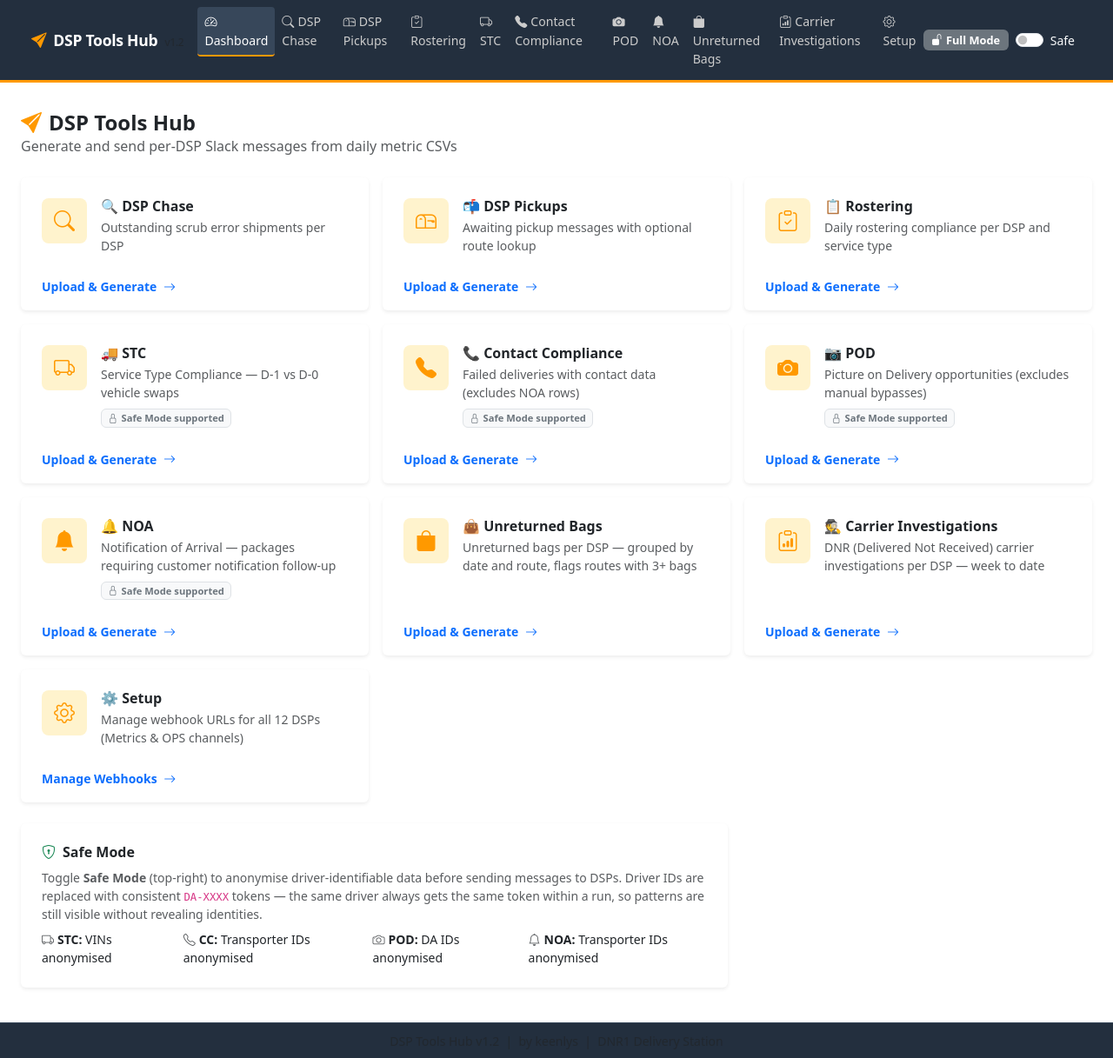
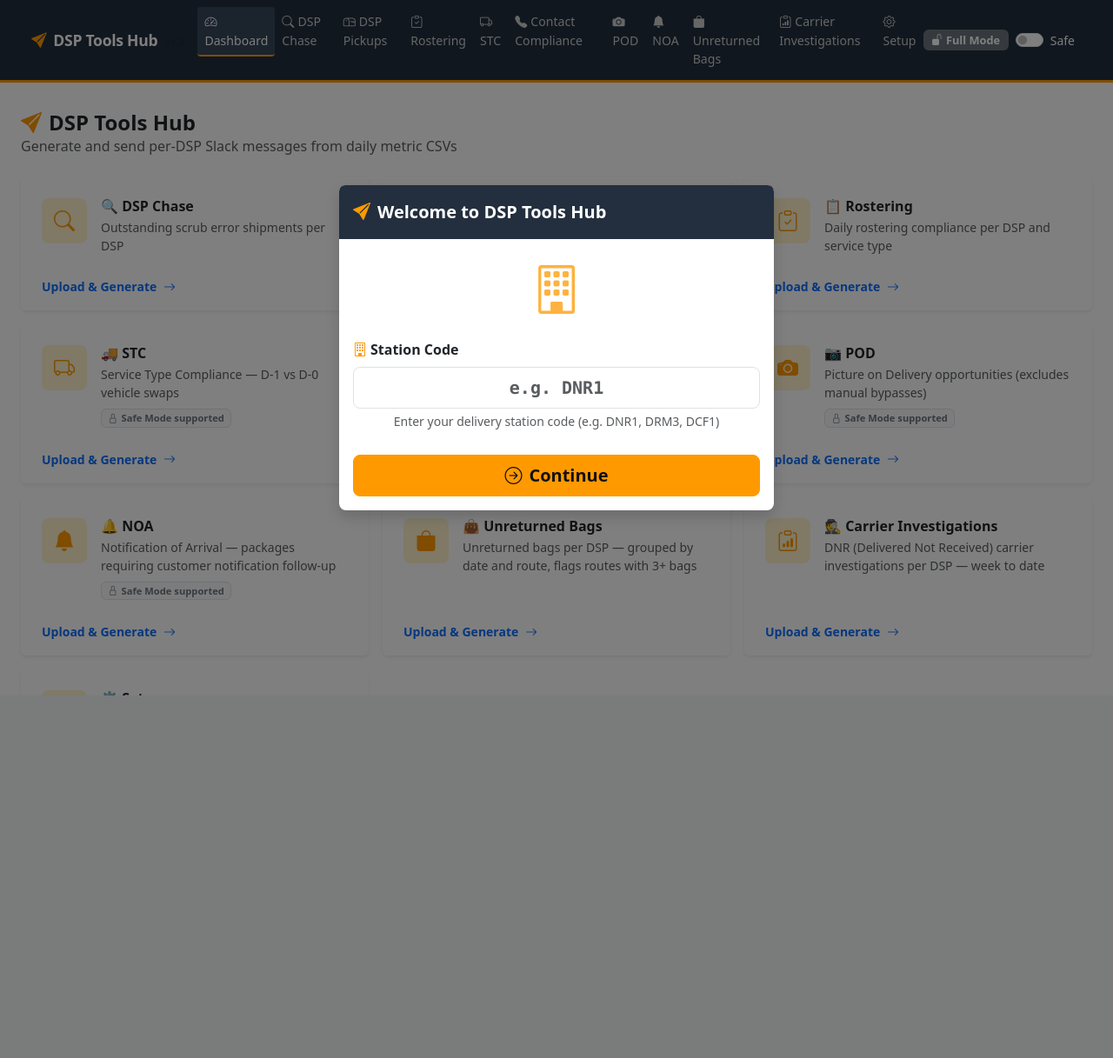
Before and after one commit to dnr1deliveries-afk/dsp-tools-hub, a Flask app: page / in a window 1280 px wide. Shown: the whole page at 87% size. After the commit the page ends 800 px from the top, so only its background shows below. Run offline with Flask 3, Linux system fonts and the light colour scheme.

Commit message:
feat: Multi-station support with per-station webhook config

```diff
--- a/app.py
+++ b/app.py
@@ -1,7 +1,7 @@
 """
-DSP Tools Hub — Web Application v1.2
+DSP Tools Hub — Web Application v1.3
 Flask web interface for the DSP Tools Hub.
-Ported from DSP_Tools_Hub.py (desktop tkinter app) v1.6
+Multi-station support with per-station webhook configuration.
 Deploy: Docker → Render.com
 Repo:   dnr1deliveries-afk/dsp-tools-hub
 """
@@ -27,11 +27,11 @@ from processing.dsp_core import (
     generate_bags_messages,
     generate_carrier_inv_messages,
 )
-from storage.webhook_store import (
-    load_webhooks, save_webhooks,
-    get_webhooks_for_channel, invalidate_cache,
-    DEFAULT_WEBHOOKS,
-    load_settings, save_settings, get_payload_key,
+from storage.station_store import (
+    load_station_webhooks, save_station_webhooks,
+    load_station_settings, save_station_settings,
+    get_webhooks_for_channel, get_payload_key,
+    list_stations,
 )
 
 # ── Logging ───────────────────────────────────────────────────────────────────
@@ -46,7 +46,7 @@ app = Flask(__name__)
 app.secret_key = os.environ.get('SECRET_KEY', 'dsp-hub-dev-key-change-in-prod')
 app.config['MAX_CONTENT_LENGTH'] = 50 * 1024 * 1024   # 50 MB
 
-VERSION    = '1.2'
+VERSION    = '1.3'
 BUILD_DATE = '2026-04-02'
 
 # ── Tool registry — single source of truth for all 9 tools ───────────────────
@@ -157,10 +157,12 @@ GENERATORS = {
 # ── Context processor ─────────────────────────────────────────────────────────
 @app.context_processor
 def inject_globals():
+    station = session.get('station_code', '')
     return {
         'version':   VERSION,
         'tools':     TOOLS,
         'safe_mode': session.get('safe_mode', False),
+        'station':   station,
     }
 
 
@@ -168,8 +170,9 @@ def inject_globals():
 _msg_store = defaultdict(dict)
 
 
-def get_messages(tool_id: str) -> dict:
-    return session.get(f'messages_{tool_id}', {})
+def get_station() -> str:
+    """Get current station code from session."""
+    return session.get('station_code', '').upper()
 
 
 def store_messages(tool_id: str, messages: dict):
@@ -199,6 +202,23 @@ def index():
     return render_template('index.html')
 
 
+# ── Station selection ─────────────────────────────────────────────────────────
+@app.route('/set-station', methods=['POST'])
+def set_station():
+    """Set station code from welcome modal."""
+    raw_station = request.form.get('station_code', '').strip().upper()
+
+    if raw_station:
+        session['station_code'] = raw_station
+        logger.info(f"Station set to: {raw_station}")
+        flash(f'✅ Station set to {raw_station}', 'success')
+
+    next_page = request.form.get('next', '/')
+    if not next_page.startswith('/'):
+        next_page = '/'
+    return redirect(next_page)
+
+
 # ── Safe Mode toggle (AJAX) ───────────────────────────────────────────────────
 @app.route('/set-safe-mode', methods=['POST'])
 def set_safe_mode():
@@ -215,6 +235,11 @@ def tool(tool_id):
         return render_template('error.html', code=404,
                                title='Tool Not Found',
                                message=f'No tool named "{tool_id}".'), 404
+
+    station = get_station()
+    if not station:
+        flash('⚠️ Please select a station first.', 'warning')
+        return redirect(url_for('index'))
 
     tool_meta = TOOLS[tool_id]
     messages  = {}
@@ -258,7 +283,7 @@ def tool(tool_id):
     else:
         messages = get_stored_messages(tool_id)
 
-    webhooks      = load_webhooks()
+    webhooks      = load_station_webhooks(station)
     dsp_list      = sorted(messages.keys())
     first_message = messages.get(dsp_list[0], '') if dsp_list else ''
 
@@ -281,6 +306,10 @@ def send_slack(tool_id):
     if tool_id not in TOOLS:
         return jsonify({'ok': False, 'error': f'Unknown tool: {tool_id}'}), 400
 
+    station = get_station()
+    if not station:
+        return jsonify({'ok': False, 'error': 'No station selected.'}), 400
+
     body    = request.get_json(silent=True) or {}
     channel = body.get('channel', 'metrics').lower()
     dsps    = body.get('dsps', [])
@@ -289,16 +318,15 @@ def send_slack(tool_id):
     if not messages:
         return jsonify({'ok': False, 'error': 'No messages found. Generate messages first.'}), 400
 
-    webhooks = get_webhooks_for_channel(channel)
+    webhooks = get_webhooks_for_channel(station, channel)
     if not webhooks:
-        return jsonify({'ok': False, 'error': f'No {channel} webhooks configured. Check Setup.'}), 400
+        return jsonify({'ok': False, 'error': f'No {channel} webhooks configured for {station}. Check Setup.'}), 400
 
     targets = [d for d in (dsps if dsps else sorted(messages.keys())) if d in messages]
     if not targets:
         return jsonify({'ok': False, 'error': 'No matching DSPs to send to.'}), 400
 
-    # Get the configured payload key (e.g., 'message' or 'text')
-    payload_key = get_payload_key()
+    payload_key = get_payload_key(station)
 
     results = []
     success = 0
@@ -308,7 +336,6 @@ def send_slack(tool_id):
             results.append({'dsp': dsp, 'ok': False, 'msg': 'No webhook URL configured'})
             continue
         try:
-            # Use configurable payload key
             r = requests.post(url, json={payload_key: messages[dsp]}, timeout=10)
             ok = r.status_code in (200, 201, 204)
             if ok:
@@ -326,6 +353,7 @@ def send_slack(tool_id):
         'sent':    success,
         'total':   len(targets),
         'channel': channel,
+        'station': station,
         'results': results,
     })
 
@@ -334,6 +362,11 @@ def send_slack(tool_id):
 
 @app.route('/setup', methods=['GET', 'POST'])
 def setup():
+    station = get_station()
+    if not station:
+        flash('⚠️ Please select a station first.', 'warning')
+        return redirect(url_for('index'))
+
     if request.method == 'POST':
         action = request.form.get('action', '')
 
@@ -348,9 +381,9 @@ def setup():
                         if dsp not in new_data:
                             new_data[dsp] = {'metrics': '', 'ops': ''}
                         new_data[dsp][channel] = val.strip()
-            ok = save_webhooks(new_data)
-            flash('✅ Webhooks saved.' if ok else
-                  '⚠️ Saved locally (GitHub write failed — check GITHUB_TOKEN).', 'success' if ok else 'warning')
+            ok = save_station_webhooks(station, new_data)
+            flash(f'✅ Webhooks saved for {station}.' if ok else
+                  '⚠️ Saved locally (GitHub write failed).', 'success' if ok else 'warning')
             return redirect(url_for('setup'))
 
         elif action == 'add':
@@ -360,42 +393,39 @@ def setup():
             if not dsp:
                 flash('DSP code is required.', 'danger')
             else:
-                data = load_webhooks()
+                data = load_station_webhooks(station)
                 data[dsp] = {'metrics': metrics, 'ops': ops}
-                save_webhooks(data)
-                invalidate_cache()
+                save_station_webhooks(station, data)
                 flash(f'✅ {dsp} added.', 'success')
             return redirect(url_for('setup'))
 
         elif action == 'delete':
             dsp  = request.form.get('dsp', '').strip().upper()
-            data = load_webhooks()
+            data = load_station_webhooks(station)
             if dsp in data:
                 del data[dsp]
-                save_webhooks(data)
-                invalidate_cache()
+                save_station_webhooks(station, data)
                 flash(f'🗑️ {dsp} removed.', 'warning')
             return redirect(url_for('setup'))
 
-        elif action == 'reset':
-            save_webhooks({dsp: dict(urls) for dsp, urls in DEFAULT_WEBHOOKS.items()})
-            invalidate_cache()
-            flash('🔄 Webhooks reset to defaults.', 'success')
+        elif action == 'clear_all':
+            save_station_webhooks(station, {})
+            flash(f'🗑️ All webhooks cleared for {station}.', 'warning')
             return redirect(url_for('setup'))
 
         elif action == 'save_settings':
             payload_key = request.form.get('payload_key', 'message').strip()
             if not payload_key:
                 payload_key = 'message'
-            settings = load_settings()
+            settings = load_station_settings(station)
             settings['payload_key'] = payload_key
-            ok = save_settings(settings)
+            ok = save_station_settings(station, settings)
             flash('✅ Settings saved.' if ok else
                   '⚠️ Saved locally (GitHub write failed).', 'success' if ok else 'warning')
             return redirect(url_for('setup'))
 
-    webhooks = load_webhooks()
-    settings = load_settings()
+    webhooks = load_station_webhooks(station)
+    settings = load_station_settings(station)
     return render_template('setup.html', webhooks=webhooks, settings=settings)
 
 
--- a/templates/base.html
+++ b/templates/base.html
@@ -18,8 +18,20 @@
             <small class="text-muted ms-1 fw-normal" style="font-size:.75rem;">v{{ version }}</small>
         </a>
 
-        <!-- Safe Mode toggle — top right -->
+        <!-- Station badge + Safe Mode toggle — top right -->
         <div class="d-flex align-items-center order-lg-last me-2 gap-2">
+            <!-- Station badge (clickable to change) -->
+            {% if station %}
+            <span class="badge bg-warning text-dark d-flex align-items-center gap-1 station-badge"
+                  style="font-size:.85rem; cursor:pointer;"
+                  data-bs-toggle="modal" data-bs-target="#stationModal"
+                  title="Click to change station">
+                <i class="bi bi-building"></i>
+                <span>{{ station }}</span>
+            </span>
+            {% endif %}
+
+            <!-- Safe Mode toggle -->
             <span id="safe-mode-badge"
                   class="badge {% if safe_mode %}bg-success{% else %}bg-secondary{% endif %} d-flex align-items-center gap-1"
                   style="font-size:.8rem; cursor:default;">
@@ -88,13 +100,96 @@
 <!-- ── FOOTER ──────────────────────────────────────────────────────────────── -->
 <footer class="hub-footer text-center py-2 mt-4">
     <small class="text-muted">
-        DSP Tools Hub v{{ version }} &nbsp;|&nbsp; by keenlys &nbsp;|&nbsp; DNR1 Delivery Station
+        DSP Tools Hub v{{ version }} &nbsp;|&nbsp; by keenlys
+        {% if station %}&nbsp;|&nbsp; {{ station }} Delivery Station{% endif %}
     </small>
 </footer>
 
+<!-- ── STATION SELECTION MODAL ─────────────────────────────────────────────── -->
+<div class="modal fade" id="stationModal" tabindex="-1"
+     data-bs-backdrop="static" data-bs-keyboard="false" aria-labelledby="stationModalLabel">
+    <div class="modal-dialog modal-dialog-centered">
+        <div class="modal-content border-0 shadow">
+            <div class="modal-header bg-amzl-dark text-white border-0">
+                <h5 class="modal-title fw-bold" id="stationModalLabel">
+                    <i class="bi bi-send-fill me-2 text-orange"></i>Welcome to DSP Tools Hub
+                </h5>
+            </div>
+            <form method="POST" action="/set-station" id="stationForm">
+                <input type="hidden" name="next" value="{{ request.path }}">
+                <div class="modal-body py-4">
+                    <div class="text-center mb-4">
+                        <i class="bi bi-building display-4 text-orange opacity-75"></i>
+                    </div>
+
+                    <div>
+                        <label class="form-label fw-bold text-dark mb-2">
+                            <i class="bi bi-building me-1 text-orange"></i>Station Code
+                        </label>
+                        <input type="text"
+                               id="stationInput"
+                               name="station_code"
+                               class="form-control form-control-lg text-center font-monospace fw-bold"
+                               placeholder="e.g. DNR1"
+                               value="{{ station or '' }}"
+                               maxlength="6"
+                               autocomplete="off"
+                               required>
+                        <div class="form-text text-center">
+                            Enter your delivery station code (e.g. DNR1, DRM3, DCF1)
+                        </div>
+                    </div>
+                </div>
+                <div class="modal-footer border-0 pt-0">
+                    {% if station %}
+                    <button type="button" class="btn btn-outline-secondary" data-bs-dismiss="modal">
+                        Cancel
+                    </button>
+                    {% endif %}
+                    <button type="submit" class="btn btn-warning fw-bold {% if not station %}w-100{% endif %} btn-lg">
+                        <i class="bi bi-arrow-right-circle me-2"></i>Continue
+                    </button>
+                </div>
+            </form>
+        </div>
+    </div>
+</div>
+
 <script src="https://cdn.jsdelivr.net/npm/bootstrap@5.3.3/dist/js/bootstrap.bundle.min.js"></script>
 
-<!-- ── SAFE MODE TOGGLE LOGIC ─────────────────────────────────────────────── -->
+<!-- ── STATION MODAL LOGIC ─────────────────────────────────────────────────── -->
+<script>
+(function () {
+    const currentStation = {{ (station or '') | tojson }};
+    const storedSession  = sessionStorage.getItem('hub_station');
+
+    // Show modal if no station set
+    const needsSetup = !currentStation;
+
+    if (needsSetup) {
+        const modal = new bootstrap.Modal(document.getElementById('stationModal'));
+        modal.show();
+        document.getElementById('stationInput').focus();
+    }
+
+    // Uppercase station input as user types
+    document.getElementById('stationInput').addEventListener('input', function () {
+        const pos = this.selectionStart;
+        this.value = this.value.toUpperCase();
+        this.setSelectionRange(pos, pos);
+    });
+
+    // Store in sessionStorage on submit
+    document.getElementById('stationForm').addEventListener('submit', function () {
+        const stationVal = document.getElementById('stationInput').value.trim().toUpperCase();
+        if (stationVal) {
+            sessionStorage.setItem('hub_station', stationVal);
+        }
+    });
+})();
+</script>
+
+<!-- ── SAFE MODE TOGGLE LOGIC ──────────────────────────────────────────────── -->
 <script>
 (function () {
     const toggle = document.getElementById('safeModeToggle');
@@ -110,7 +205,6 @@
         })
         .then(r => r.json())
         .then(() => {
-            // Update badge
             badge.className = 'badge ' + (safe ? 'bg-success' : 'bg-secondary') +
                               ' d-flex align-items-center gap-1';
             label.textContent = safe ? 'Safe Mode' : 'Full Mode';
```
Also changed, not shown: templates/setup.html (+16 -10 lines), README.md, storage/station_store.py (added).
